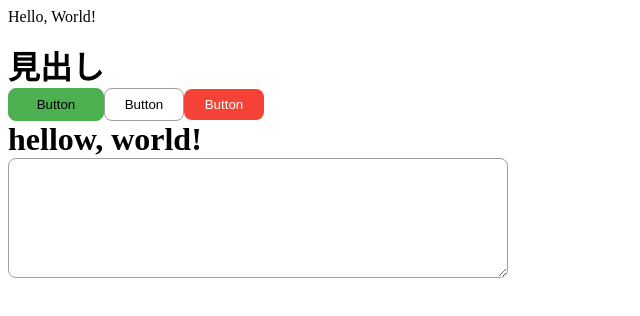
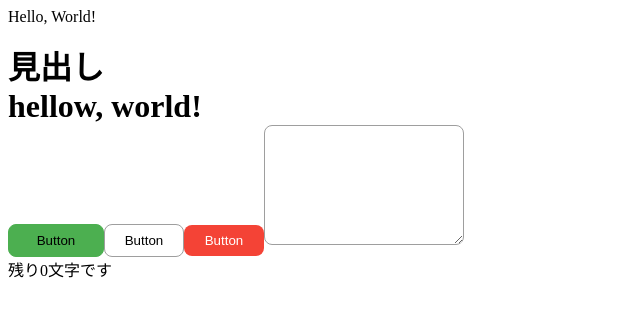
Before and after one commit to nishi633/ts_exercise, a React app in the folder react-app/: page / in a window 1280 px wide. Shown: the top 316 px of the page, without its empty margins (0-640 px from the left). Built offline with nearby package versions, Linux system fonts and the light colour scheme.

Commit message:
Update textarea

```diff
--- a/react-app/src/App.tsx
+++ b/react-app/src/App.tsx
@@ -8,13 +8,13 @@
     <>
       <Text text='Hello, World!' />
       <Heading tag='h1'>見出し</Heading>
+      <Heading tag='h1'>
+        <span>hellow, world!</span>
+      </Heading>
       <Button onClick={() => console.log('clicked!')} title='Button' type='primary' width={96} />
       <Button onClick={() => console.warn('clicked!')} title='Button' type='secondary' />
       <Button onClick={() => console.error('clicked!')} title='Button' type='error' />
-      <Heading tag='h1'>
-        <span>hellow, world!</span>
-      </Heading>
-      <Textarea width={500} />
+      <Textarea width={200} maxLength={100} />
     </>
   )
 }
--- a/react-app/src/libs/Textarea.tsx
+++ b/react-app/src/libs/Textarea.tsx
@@ -1,4 +1,4 @@
-import { VFC } from 'react'
+import { VFC, useState, ChangeEvent } from 'react'
 import styled, { css } from 'styled-components'
 import { fontSize, space, radius, color } from './constants'
 
@@ -7,9 +7,25 @@
   maxLength?: number
 }
 
-export const Textarea: VFC<Props> = ({ width = 300 }) => {
+export const Textarea: VFC<Props> = ({ maxLength, width = 300 }) => {
+  const [count, setCount] = useState<number>(0)
+  const handleChange = (event: ChangeEvent<HTMLTextAreaElement>) => {
+    setCount(event.currentTarget.value.length)
+  }
+  const isError = (): boolean => {
+    if (maxLength !== undefined && maxLength - count < 0) return true
+    return false
+  }
+
   return (
-    <Wrapper width={width} />
+    <>
+      <Wrapper onChange={handleChange} width={width} className={isError() ? 'error' : ''} />
+      {maxLength !== undefined && (
+        <Count className={isError() ? 'error' : ''}>
+          残り{Math.max(maxLength = count, 0)}文字です
+        </Count>
+      )}
+    </>
   )
 }
 
@@ -25,4 +41,17 @@
       width: ${props.width}px;
     `
   }
+
+  &.error {
+    border: solid 1px ${color.red};
+  }
 `
+
+const Count = styled.p`
+  margin: 0;
+  font-size: ${fontSize.m};
+
+  &.error {
+    color: ${color.red};
+  }
+`
```
